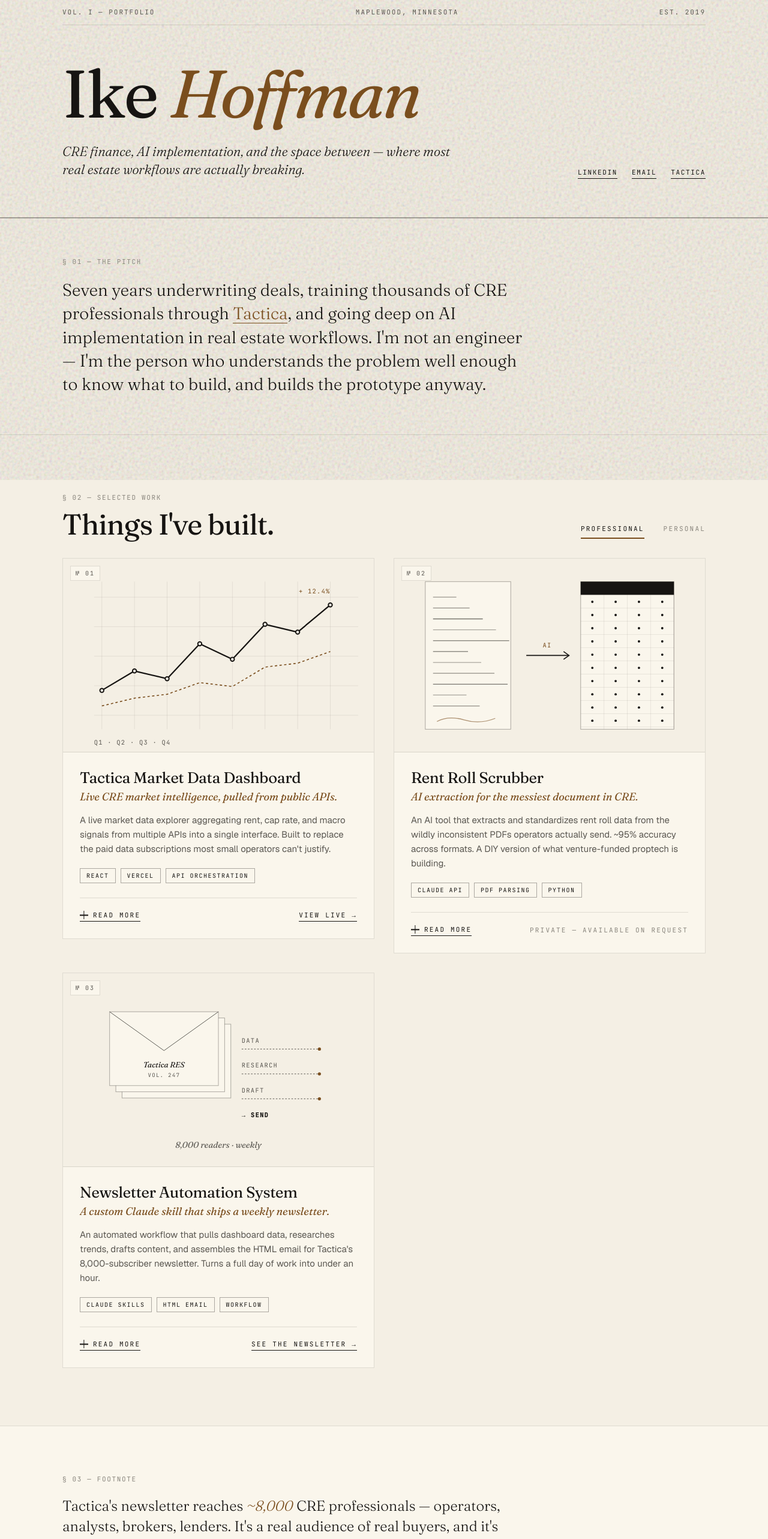
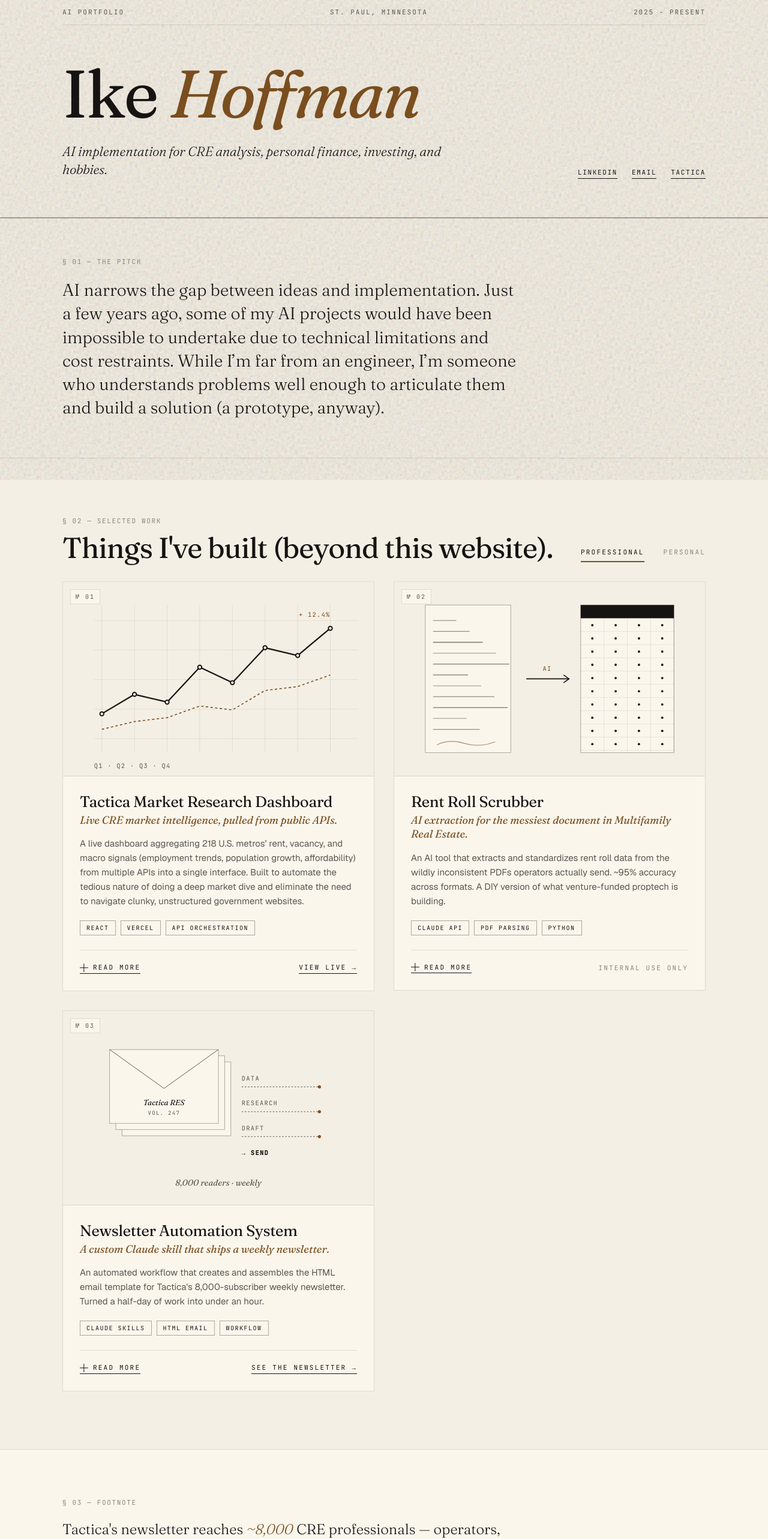
Before and after one commit to ikehoffman/ike-ai-portfolio, a React (Vite) app: page / in a window 1280 px wide. Shown: the top 2565 px of the page at 60% size. Built offline with nearby package versions, Linux system fonts and the light colour scheme.

Commit message:
Update IkeHoffmanPortfolio.jsx
Restore copy edits

```diff
--- a/src/IkeHoffmanPortfolio.jsx
+++ b/src/IkeHoffmanPortfolio.jsx
@@ -10,41 +10,41 @@
 
   const professional = [
     {
-      title: "Tactica Market Data Dashboard",
+      title: "Tactica Market Research Dashboard",
       tagline: "Live CRE market intelligence, pulled from public APIs.",
       description:
-        "A live market data explorer aggregating rent, cap rate, and macro signals from multiple APIs into a single interface. Built to replace the paid data subscriptions most small operators can't justify.",
+        "A live dashboard aggregating 218 U.S. metros’ rent, vacancy, and macro signals (employment trends, population growth, affordability) from multiple APIs into a single interface. Built to automate the tedious nature of doing a deep market dive and eliminate the need to navigate clunky, unstructured government websites.",
       tags: ["React", "Vercel", "API Orchestration"],
       link: "https://tactica-dashboard-2b88.vercel.app/",
       linkLabel: "View live →",
       thumb: <ThumbDashboard />,
       expand: {
         problem:
-          "CoStar, RCA, and the other institutional-grade data platforms cost $5,000–$15,000 per year. That math works for a shop doing 50 deals a year; it doesn't work for a syndicator doing four. So the entire bottom half of the CRE market either flies blind on market data or stitches together free sources manually for every new deal.",
+          "I always cringed when I had to research a metro using BLS or Census data. It took me forever to find what I needed from these sites, and often required Excel analysis on top of it to pull out the specific employment and population trends that matter. Doing a thorough analysis of a single city could take at least half a day.",
         built:
-          "A single interface pulling rent, cap rate, population, wage, and macro signals from Census, FRED, BLS, and several CRE-specific sources. Operators can pull market context for any MSA in under a minute. Continuously adding new APIs as I find ones worth integrating.",
+          "A single interface pulling rent, vacancy, population, wage, and macro signals from Census, FRED, BLS, and several CRE-specific sources. Operators can pull market context for any MSA in under a minute. Continuously adding new APIs as I find ones worth integrating.",
         details:
-          "React frontend, Vercel hosting, pure API orchestration with no backend database — every query hits the source data fresh. The interesting engineering work was less about building the dashboard and more about normalizing wildly different API schemas into a consistent internal format.",
+          "React frontend, Vercel hosting, pure API orchestration with no backend database — Every query hits the source data fresh. The interesting engineering work was less about building the dashboard and more about normalizing wildly different API schemas into a consistent internal format.",
         images: [],
         cta: { label: "View the live dashboard →", href: "https://tactica-dashboard-2b88.vercel.app/" },
       },
     },
     {
       title: "Rent Roll Scrubber",
-      tagline: "AI extraction for the messiest document in CRE.",
+      tagline: "AI extraction for the messiest document in Multifamily Real Estate.",
       description:
         "An AI tool that extracts and standardizes rent roll data from the wildly inconsistent PDFs operators actually send. ~95% accuracy across formats. A DIY version of what venture-funded proptech is building.",
       tags: ["Claude API", "PDF Parsing", "Python"],
       link: null,
-      linkLabel: "Private — available on request",
+      linkLabel: "Internal Use Only",
       thumb: <ThumbRentRoll />,
       expand: {
         problem:
-          "Rent rolls are the worst-formatted document in commercial real estate. Every property management system exports them differently. Tenant records span multiple rows. Charge codes are cryptic (conpest, contfinc, conrent, coninsu) and vary by operator. Vacant units have to be reconciled separately. Underwriters routinely spend 30–60 minutes manually cleaning each rent roll before any analysis can begin — and every hour spent cleaning is an hour not spent evaluating the actual deal.",
+          "Rent rolls are the worst-formatted document in multifamily real estate. Every property management system exports them differently. Tenant records span multiple rows. Charge codes are cryptic (conpest, contfinc, conrent, coninsu) and vary by operator. Vacant units have to be reconciled separately. Underwriters routinely spend 30–60 minutes manually cleaning each rent roll before any analysis can begin — And every hour spent cleaning is an hour not spent evaluating the actual deal.",
         built:
-          "An AI pipeline that ingests the messy PDF directly and outputs a clean rent roll analysis package: detailed unit mix, summary unit mix, lease expiration schedule, and move-in rental trends by floorplan type. The operator uploads what they have — they get back what they need.",
+          "An AI pipeline that ingests the messy PDF/Excels directly and outputs a clean rent roll analysis package: detailed unit mix, summary unit mix, lease expiration schedule, and move-in rental trends by floorplan type. The investor uploads what they have — They get back what they need.",
         details:
-          "About 95% accuracy across the formats I've tested. Handles multi-charge structures, reconciles vacant units, and flags anomalies (e.g., units with two active rent codes) rather than silently picking one. Still actively training on edge cases — every new rent roll teaches the system something. Companies like Primer, RealQuant, and RedIQ are building venture-funded versions of this exact problem.",
+          "About 95% accuracy across the formats I've tested. Handles multi-charge structures, reconciles vacant units, and flags anomalies (e.g., units with two active rent codes) rather than silently picking one. Still actively training on edge cases — Every new rent roll teaches the system something.",
         images: [
           { src: "/images/rent-roll-original.jpg", caption: "Input: messy multi-row rent roll export from a property management system." },
           { src: "/images/rent-roll-summary.jpg", caption: "Output: clean detailed + summary unit mix with PSF, actual-vs-market rent, and anomaly flags." },
@@ -56,18 +56,18 @@
       title: "Newsletter Automation System",
       tagline: "A custom Claude skill that ships a weekly newsletter.",
       description:
-        "An automated workflow that pulls dashboard data, researches trends, drafts content, and assembles the HTML email for Tactica's 8,000-subscriber newsletter. Turns a full day of work into under an hour.",
+        "An automated workflow that creates and assembles the HTML email template for Tactica's 8,000-subscriber weekly newsletter. Turned a half-day of work into under an hour.",
       tags: ["Claude Skills", "HTML Email", "Workflow"],
       link: "https://www.tacticares.com/",
       linkLabel: "See the newsletter →",
       thumb: <ThumbNewsletter />,
       expand: {
         problem:
-          "Running a weekly newsletter for 8,000 subscribers had become a full workday every Monday — pulling market data, researching angles, writing copy, formatting HTML email, QA'ing links. The kind of task that's too custom to outsource but too tedious to enjoy writing every week.",
+          "Running a weekly newsletter for 8,000 subscribers had taken up my entire Friday morning — Pulling market data, researching angles, electing Tactica content to feature (blogs and videos), writing copy, formatting HTML, testing links. The kind of task that's too custom to outsource but too tedious to enjoy writing every week.",
         built:
-          "A custom Claude skill that orchestrates the full workflow: pulls the latest data from the Tactica dashboard API, researches the week's CRE trends, drafts section copy in my voice, and assembles the HTML email ready for review. I still edit and ship — but the blank page is gone.",
+          "A custom Claude skill that orchestrates the full workflow: Pulls the latest data from the Tactica dashboard API, researches the week's CRE trends, picks Tactica content mathing the weeks' macro theme, drafts copy in my voice, and assembles the HTML email ready for review. I still edit, add my thoughts in the intro (no AI by choice), and ship — But starting with a blank slate is a thing of the past.",
         details:
-          "Turned an eight-hour task into about an hour of directed review and refinement. The skill is structured enough that if I ever hired a junior editor, I could hand them the system and the quality would hold. This is also the piece that made me realize how valuable 'small agents for specific workflows' are as a pattern — it's the exact same shape as what CRE firms actually need internally.",
+          "Turned a three - six hour task into an hour of directed review and refinement. The skill is structured enough that if I ever hired a junior editor, I could hand them the system and the quality would hold. This is also the piece that made me realize how valuable 'small agents for specific workflows' are as a pattern — It's the exact same shape as what CRE firms actually need internally.",
         images: [],
         cta: { label: "See the newsletter →", href: "https://www.tacticares.com/" },
       },
@@ -79,18 +79,18 @@
       title: "Investment Portfolio Dashboard",
       tagline: "One view across every brokerage account.",
       description:
-        "Consolidates holdings from multiple brokerages, uses AI to decompose ETFs into underlying allocation (large cap, small cap, international, etc.), and runs growth forecasts. Statement-upload based — no credential sharing.",
+        "Consolidates holdings from multiple brokerages, uses AI to decompose ETFs into underlying allocation (large cap, small cap, international, etc.), tracks annual dividend income, and runs investment growth forecasts. Statement-upload based — No credential sharing.",
       tags: ["React", "Claude", "Financial Modeling"],
       link: null,
       linkLabel: "Private — available on request",
       thumb: <ThumbPortfolio />,
       expand: {
         problem:
-          "I wanted one view across multiple brokerage accounts without handing credentials to an aggregator. Most consumer tools require you to connect via Plaid or similar — convenient, but an ongoing security surface I wasn't interested in maintaining.",
+          "Across 10+ brokerage accounts and dozens of ETFs, I had no real visibility into what I actually owned. Every ETF abstracts its underlying holdings behind a single ticker — So 'VTI' tells you nothing about whether you're overweight large cap, small cap, or international. Multiply that across a dozen accounts and aggregate allocation becomes incomprehensible. The consumer tools that solve this (Mint, Empower, etc.) are convenient, but wouldn't give me the breakdown I desired.",
         built:
-          "A dashboard that ingests brokerage statement uploads (PDF or CSV), consolidates holdings across accounts, and uses AI to decompose each ETF into its underlying allocation — so a VTI position shows up as large cap / mid / small under the hood, not as an opaque ticker. Plus a financial calculator for long-run growth forecasting under different assumptions.",
+          "A dashboard that ingests brokerage statement uploads (PDF or CSV) directly. Consolidates holdings across every account, then uses AI to decompose each ETF into its underlying allocation. A VTI position now shows up as ~70% large cap / 20% mid / 10% small under the hood, not as an opaque ticker. Aggregate dividend income tracking and a long-run growth calculator (with adjustable contribution, reinvestment and growth assumptions) round it out.",
         details:
-          "Intentional architectural decision to avoid credential storage entirely. The tradeoff is manual statement uploads instead of automatic sync — I preferred the security posture. Built for personal use but the pattern generalizes.",
+          "I'd tried for years to build this in Excel and never quite cracked it — The ETF decomposition and dividend tracking pieces were the wall. Claude turned out to be the right tool for building it and, unexpectedly, as a sounding board on portfolio composition and tax-efficient rebalancing strategies.",
         images: [],
       },
     },
@@ -107,7 +107,7 @@
         problem:
           "A curiosity project: do opening-to-closing spread movements in NCAA tournament games contain any predictive signal, or is it all noise by the time tipoff hits? I wanted a real answer with real data, not a blog post.",
         built:
-          "Scraped every tournament game from 2008 to present — opening line, closing line, final score, seed matchups. Built eight signal-based indicators from movement patterns (reverse line movement, steam moves, line flips, etc.) and backtested each independently against tournament outcomes.",
+          "Scraped every opening round NCAA tournament game from 2008 to present — opening line, closing line, final score, seed matchups. Built eight signal-based indicators from movement patterns (reverse line movement, steam moves, line flips, etc.) and backtested each independently against tournament outcomes.",
         details:
           "The project is less about the findings and more about the pipeline — scraping across multiple historical sources, reconciling inconsistent data, designing a clean backtest framework, measuring hit rates against properly conservative baselines. The kind of quant-ish data engineering work that translates directly into anything involving historical market data.",
         images: [],
@@ -256,9 +256,9 @@
         <header className="border-b rule" style={{ borderBottomWidth: 2 }}>
           <div className="max-w-6xl mx-auto px-6 md:px-10">
             <div className={`font-mono t-dateline uppercase py-3 flex items-center justify-between border-b rule-soft fade-up ${mounted ? "in" : ""}`} style={{ color: "var(--ink-muted)" }}>
-              <span>Vol. I — Portfolio</span>
-              <span className="c-dateline-mid">Maplewood, Minnesota</span>
-              <span>Est. 2019</span>
+              <span>AI Portfolio</span>
+              <span className="c-dateline-mid">St. Paul, Minnesota</span>
+              <span>2025 - Present</span>
             </div>
 
             <div className="py-8 sm:py-10 md:py-16">
@@ -274,7 +274,7 @@
               </h1>
               <div className={`mt-5 sm:mt-6 md:mt-8 c-row gap-4 fade-up ${mounted ? "in" : ""}`} style={{ transitionDelay: "200ms" }}>
                 <p className="font-display t-hero-sub max-w-2xl" style={{ fontStyle: "italic", fontWeight: 300 }}>
-                  CRE finance, AI implementation, and the space between — where most real estate workflows are actually breaking.
+                AI implementation for CRE analysis, personal finance, investing, and hobbies.
                 </p>
                 <div className="font-mono t-meta uppercase flex gap-5 md:gap-6" style={{ color: "var(--ink)" }}>
                   <a href="https://www.linkedin.com/in/ike-hoffman-2b05a139/" target="_blank" rel="noopener noreferrer" className="link-underline pb-0.5">LinkedIn</a>
@@ -293,7 +293,7 @@
               § 01 — The Pitch
             </div>
             <p className="font-display t-section-lead max-w-3xl" style={{ fontWeight: 300 }}>
-              Seven years underwriting deals, training thousands of CRE professionals through <a href="https://www.tacticares.com/" target="_blank" rel="noopener noreferrer" className="accent-underline" style={{ color: "var(--accent)" }}>Tactica</a>, and going deep on AI implementation in real estate workflows. I'm not an engineer — I'm the person who understands the problem well enough to know what to build, and builds the prototype anyway.
+            AI narrows the gap between ideas and implementation. Just a few years ago, some of my AI projects would have been impossible to undertake due to technical limitations and cost restraints. While I’m far from an engineer, I’m someone who understands problems well enough to articulate them and build a solution (a prototype, anyway).
             </p>
           </div>
         </section>
@@ -307,7 +307,7 @@
                   § 02 — Selected Work
                 </div>
                 <h2 className="font-display t-section-h" style={{ fontWeight: 400 }}>
-                  Things I've built.
+                  Things I've built (beyond this website).
                 </h2>
               </div>
               <Toggle view={view} setView={setView} />
```
